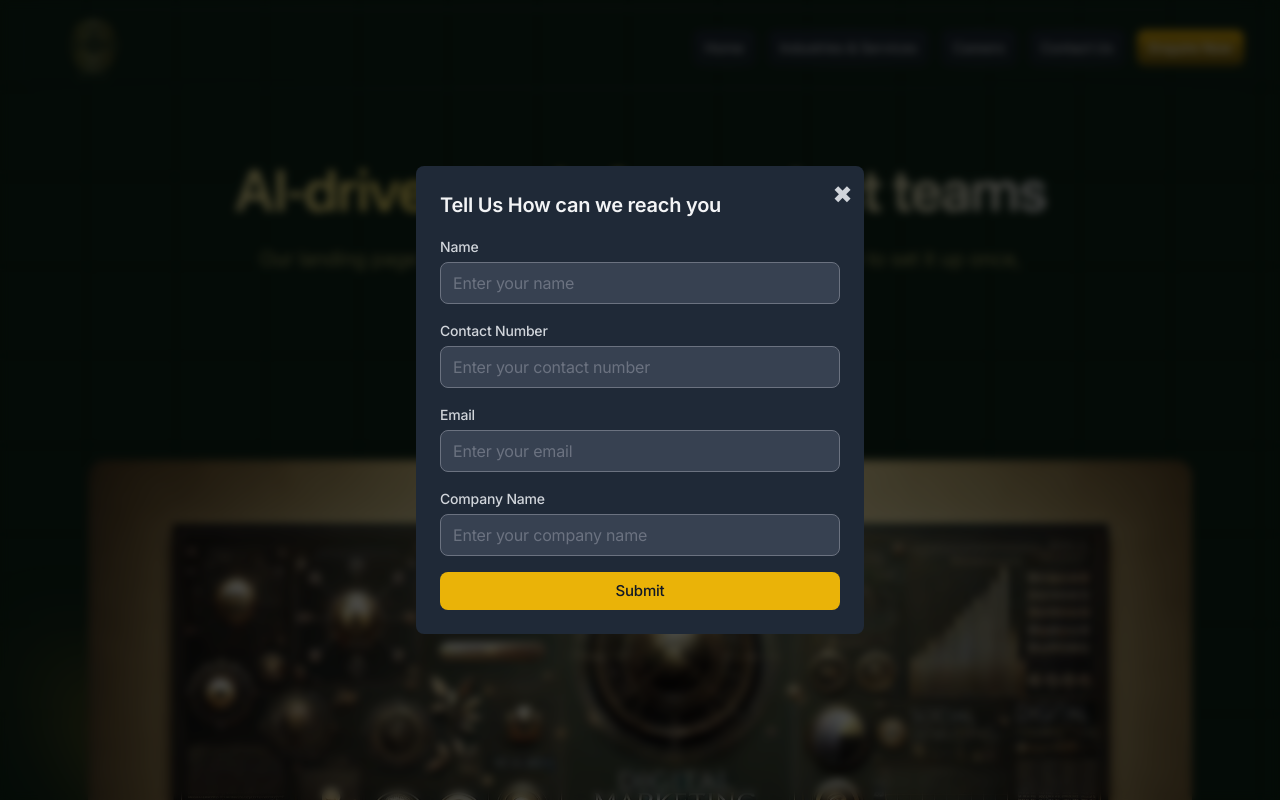
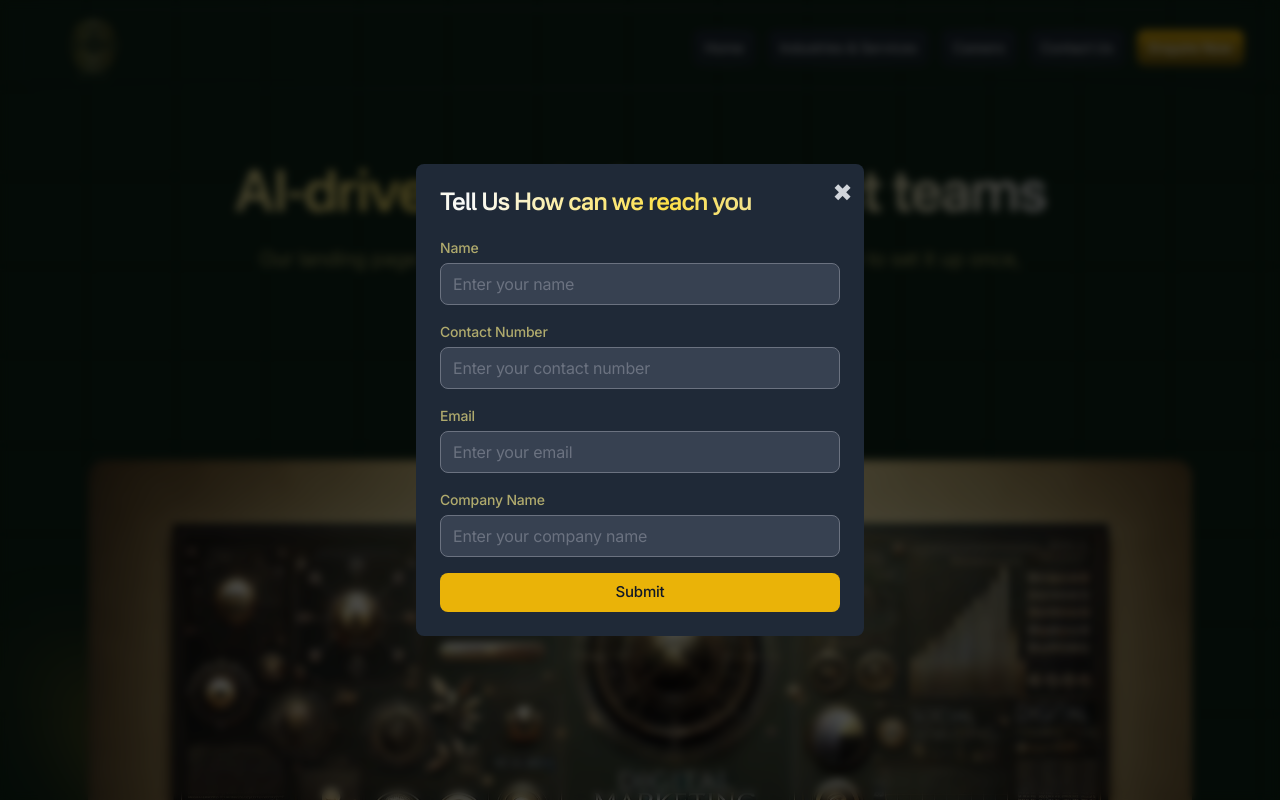
Before and after one commit to sachin972/amura-tech, a Next.js app: page / in a window 1280 px wide. Both pictures are taken after a click on the button "Enquire Now". Shown: the top 800 px of the page. Built offline with nearby package versions, Linux system fonts and the light colour scheme.

Commit message:
updated enquire now styling

```diff
--- a/components/ui/header.tsx
+++ b/components/ui/header.tsx
@@ -303,12 +303,12 @@ export default function Header() {
                         >
                             ✖
                         </button>
-                        <h2 className="text-xl font-semibold text-gray-100 mb-4">
+                        <h2 className="animate-[gradient_6s_linear_infinite] bg-[linear-gradient(to_right,theme(colors.gray.200),theme(colors.yellow.200),theme(colors.gray.50),theme(colors.yellow.300),theme(colors.gray.200))] bg-[length:200%_auto] bg-clip-text pb-4 font-nacelle text-xl font-semibold text-transparent md:text-2xl">
                             Tell Us How can we reach you
                         </h2>
                         <form className="space-y-4">
                             <div>
-                                <label className="block text-sm font-medium text-gray-300 mb-1">
+                                <label className="block text-sm font-medium text-yellow-200/65 transition hover:text-yellow-500 mb-1">
                                     Name
                                 </label>
                                 <input
@@ -318,7 +318,7 @@ export default function Header() {
                                 />
                             </div>
                             <div>
-                                <label className="block text-sm font-medium text-gray-300 mb-1">
+                                <label className="block text-sm font-medium text-yellow-200/65 transition hover:text-yellow-500 mb-1">
                                     Contact Number
                                 </label>
                                 <input
@@ -328,7 +328,7 @@ export default function Header() {
                                 />
                             </div>
                             <div>
-                                <label className="block text-sm font-medium text-gray-300 mb-1">
+                                <label className="block text-sm font-medium text-yellow-200/65 transition hover:text-yellow-500 mb-1">
                                     Email
                                 </label>
                                 <input
@@ -338,7 +338,7 @@ export default function Header() {
                                 />
                             </div>
                             <div>
-                                <label className="block text-sm font-medium text-gray-300 mb-1">
+                                <label className="block text-sm font-medium text-yellow-200/65 transition hover:text-yellow-500 mb-1">
                                     Company Name
                                 </label>
                                 <input
```
